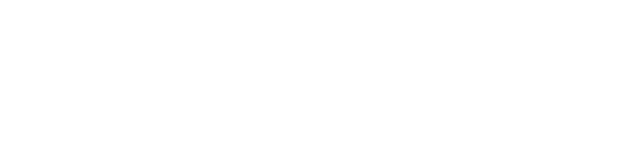
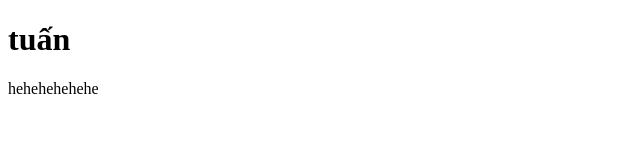
Before and after one commit to hosytuan2910/duandeptrai, a plain HTML site: page index.html in a window 1280 px wide. Shown: the whole page, without its empty margins (0-640 px from the left). Drawn offline with Linux system fonts and the light colour scheme.

Commit message:
sua doi lan 1

```diff
--- a/index.html
+++ b/index.html
@@ -5,5 +5,8 @@
     <meta name="viewport" content="width=device-width, initial-scale=1.0" />
     <title>tuandeptrai.coc</title>
   </head>
-  <body></body>
+  <body>
+    <h1>tuấn</h1>
+    hehehehehehe
+  </body>
 </html>
```
